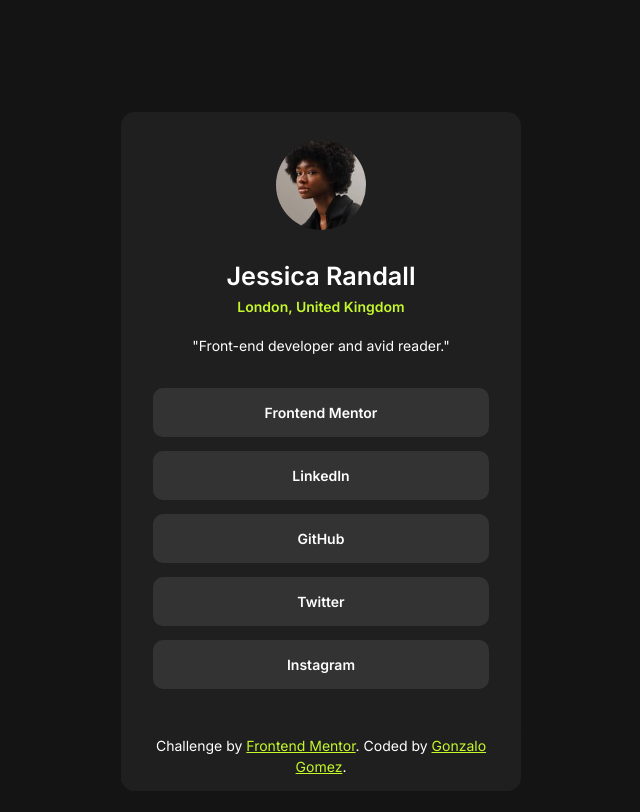
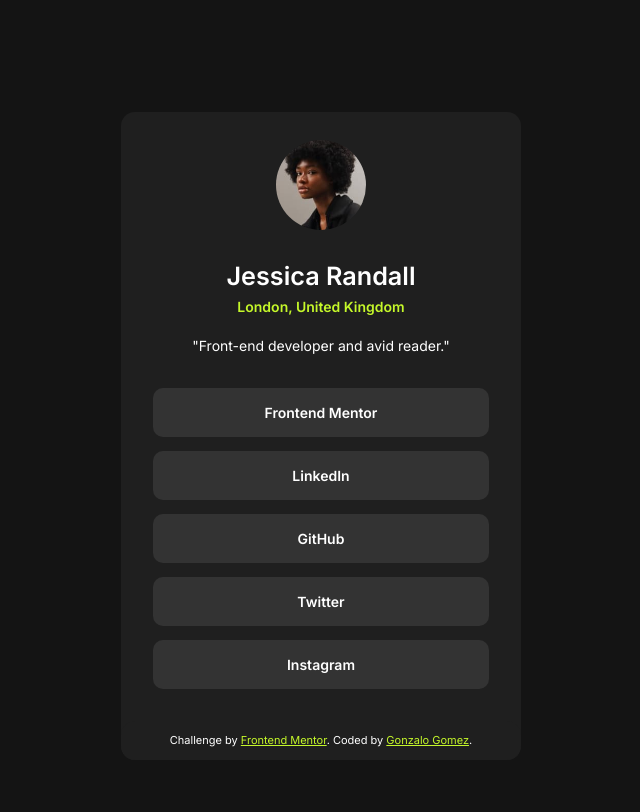
Before and after one commit to MpZero/frontend-mentor, a website built with Parcel: page social-links-profile/index.html in a window 1280 px wide. Shown: the whole page, without its empty margins (319-959 px from the left). Built offline with nearby package versions, Linux system fonts and the light colour scheme.

Commit message:
Fix the font size for the attribution/links section.

```diff
--- a/social-links-profile/src/styles.css
+++ b/social-links-profile/src/styles.css
@@ -164,6 +164,7 @@
   border: none;
   color: var(--white);
   padding: 1em;
+  font-size: 11px
 }
 
 a:link {
```
